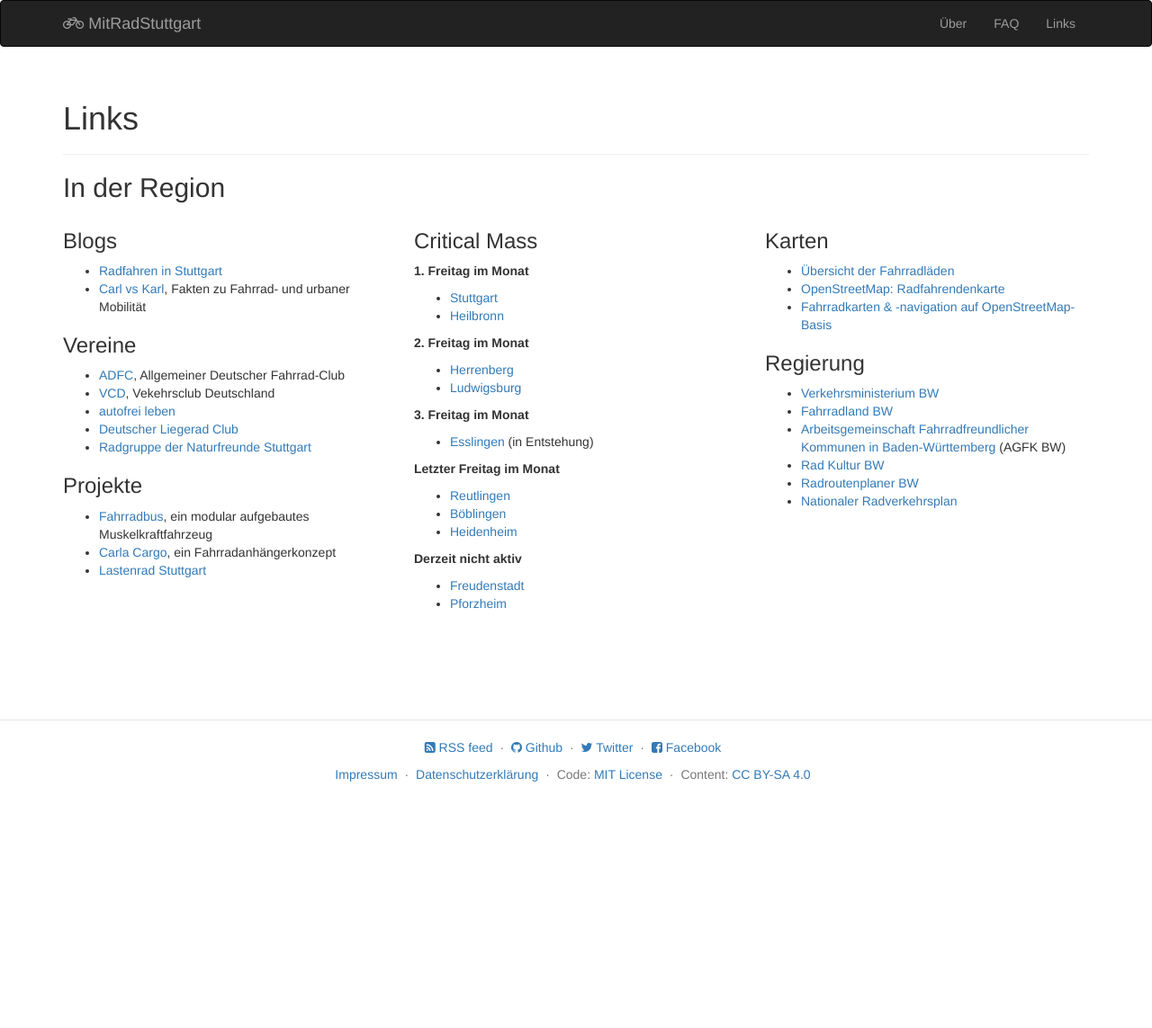
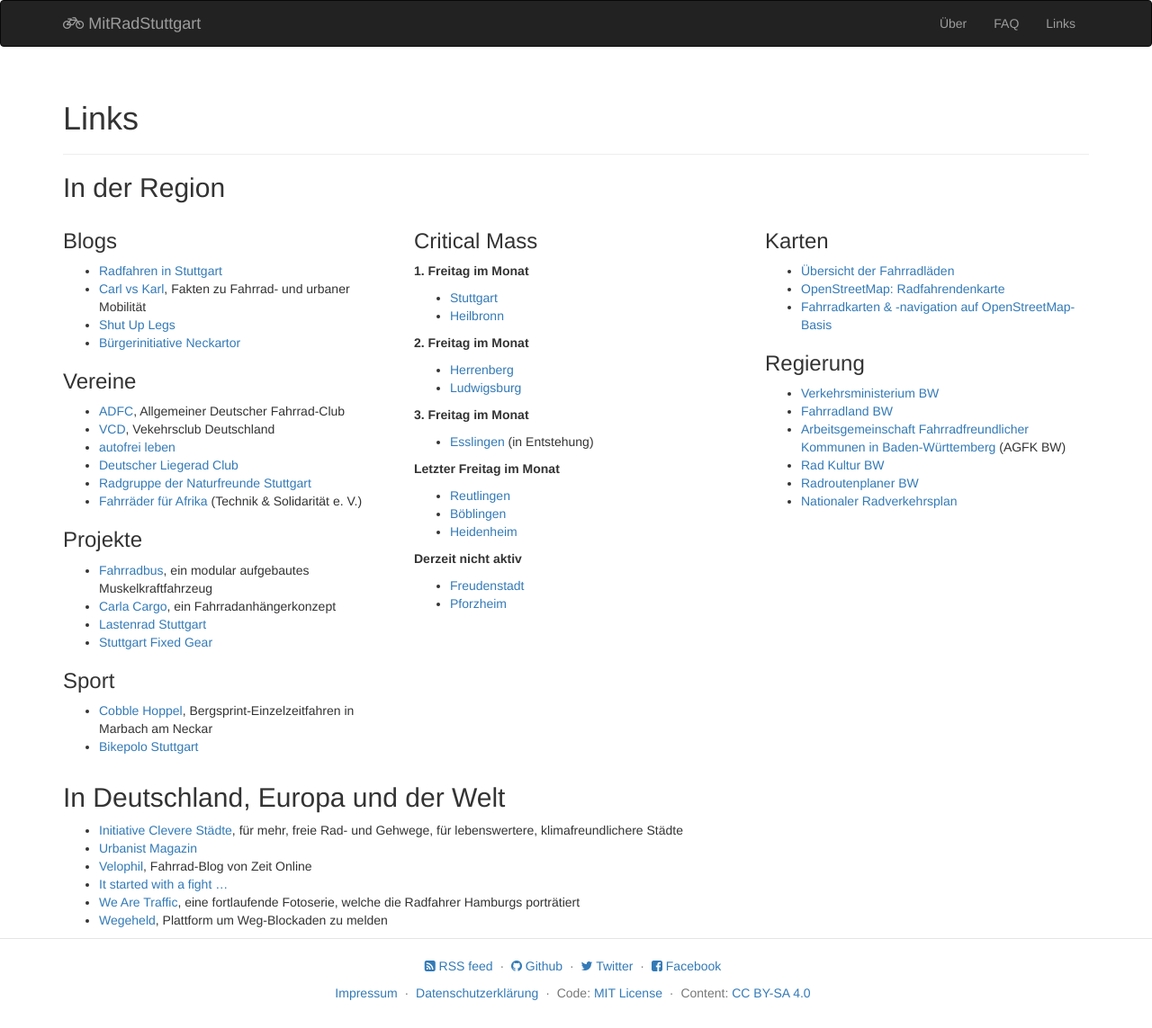
Before and after one commit to mitradstuttgart/mitradstuttgart.github.io, a Jekyll site: the page built from 03-links.md, in a window 1280 px wide. Shown: the whole page at 90% size. Built offline with Jekyll 4.4.1, drawn with Linux system fonts in a browser that asks for light colours; comment, search, counter and statistics services are not loaded; before the commit the page ends 900 px from its top, so only the background shows below that.

Commit message:
Extended list of links

```diff
--- a/03-links.md
+++ b/03-links.md
@@ -12,6 +12,8 @@
 
 - [Radfahren in Stuttgart][RiS]{:target="_blank"}
 - [Carl vs Karl][CarlVsKarl]{:target="_blank"}, Fakten zu Fahrrad- und urbaner Mobilität
+- [Shut Up Legs][ShutUpLegs]
+- [Bürgerinitiative Neckartor][BI-Neckartor]{:target="_blank"}
 
 
 ### Vereine
@@ -21,6 +23,7 @@
 - [autofrei leben][AutofreiLeben]{:target="_blank"}
 - [Deutscher Liegerad Club][LiegeradVerein]{:target="_blank"}
 - [Radgruppe der Naturfreunde Stuttgart][NaturfreundeRG]{:target="_blank"}
+- [Fahrräder für Afrika][RaederFuerAfrika]{:target="_blank"} (Technik & Solidarität e.&nbsp;V.)
 
 
 ### Projekte
@@ -28,6 +31,13 @@
 - [Fahrradbus][Fahrradbus]{:target="_blank"}, ein modular aufgebautes Muskelkraftfahrzeug
 - [Carla Cargo][CarlaCargo]{:target="_blank"}, ein Fahrradanhängerkonzept
 - [Lastenrad Stuttgart][LastenradStuttgart]{:target="_blank"}
+- [Stuttgart Fixed Gear][StuttgartFixedGear]{:target="_blank"}
+
+
+### Sport
+
+- [Cobble Hoppel][CobbleHoppel]{:target="_blank"}, Bergsprint-Einzelzeitfahren in Marbach am Neckar
+- [Bikepolo Stuttgart][BikepoloStuttgart]{:target="_blank"}
 </div>
 
 
@@ -81,19 +91,37 @@
 </div>
 
 
+## In Deutschland, Europa und der Welt
+
+- [Initiative Clevere Städte][ClevereStadte]{:target="_blank"}, für mehr, freie Rad- und Gehwege, für lebenswertere, klimafreundlichere Städte
+- [Urbanist Magazin][UrbanistMagazin]{:target="_blank"}
+- [Velophil][Zeit-Velophil]{:target="_blank"}, Fahrrad-Blog von Zeit Online
+- [It started with a fight …][StartedWithFight]{:target="_blank"}
+- [We Are Traffic][WeAreTraffic]{:target="_blank"}, eine fortlaufende Fotoserie, welche die Radfahrer Hamburgs porträtiert
+- [Wegeheld][Wegeheld]{:target="_blank"}, Plattform um Weg-Blockaden zu melden
+
+
 
 [RiS]:                http://dasfahrradblog.blogspot.de/
 [CarlVsKarl]:         http://carl-vs-karl.de/
+[ShutUpLegs]:         http://shutuplegs.de/
+[BI-Neckartor]:       https://bineckartor.wordpress.com/
 
 [ADFC-BW]:            http://www.adfc-bw.de/adfc-vor-ort/
 [VCD-BW]:             http://www.vcd-bw.de/vcd/kv/index.html
 [AutofreiLeben]:      http://www.autofrei.de/
 [LiegeradVerein]:     http://www.hpv.org/index.php/treffpunkte
 [NaturfreundeRG]:     http://radgruppe.naturfreunde-stuttgart.de/
+[RaederFuerAfrika]:   http://www.tus2005.net/
 
 [Fahrradbus]:         http://fahrradbus.com/
 [CarlaCargo]:         http://carlacargo.de/
 [LastenradStuttgart]: http://lastenrad-stuttgart.de/
+[StuttgartFixedGear]: http://www.stuttgartfixedgear.de/
+
+[CobbleHoppel]:       http://www.3komma8.de/content/events/cobbleHoppel.html
+[BikepoloStuttgart]:  http://www.bikepolo-stuttgart.de/
+
 
 [CM-Stuttgart]:       https://criticalmassstuttgart.wordpress.com/
 [CM-Heilbronn]:       https://criticalmassheilbronn.wordpress.com/
@@ -116,3 +144,10 @@
 [Radkultur-BW]:       http://radkultur-bw.de/
 [Radroutenplaner-BW]: http://www.radroutenplaner-bw.de/
 [NatRadverkehrsplan]: http://www.nationaler-radverkehrsplan.de/
+
+[ClevereStadte]:      http://www.clevere-staedte.de/
+[UrbanistMagazin]:    http://www.urbanist-magazin.de/
+[Zeit-Velophil]:      http://blog.zeit.de/fahrrad/
+[StartedWithFight]:   http://itstartedwithafight.de/
+[WeAreTraffic]:       http://www.wearetraffic.de/
+[Wegeheld]:           https://www.wegeheld.org/home.html
```
